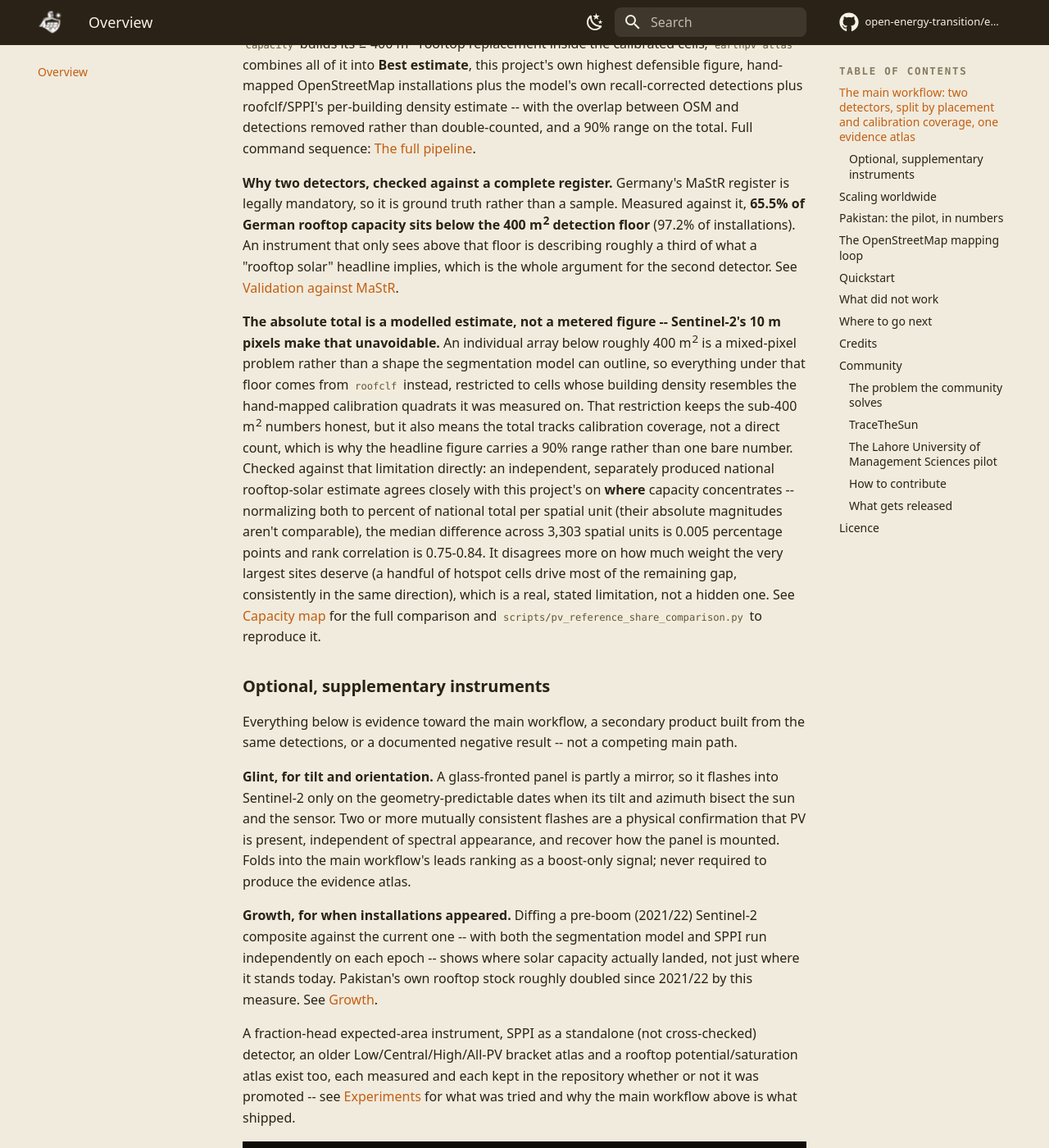
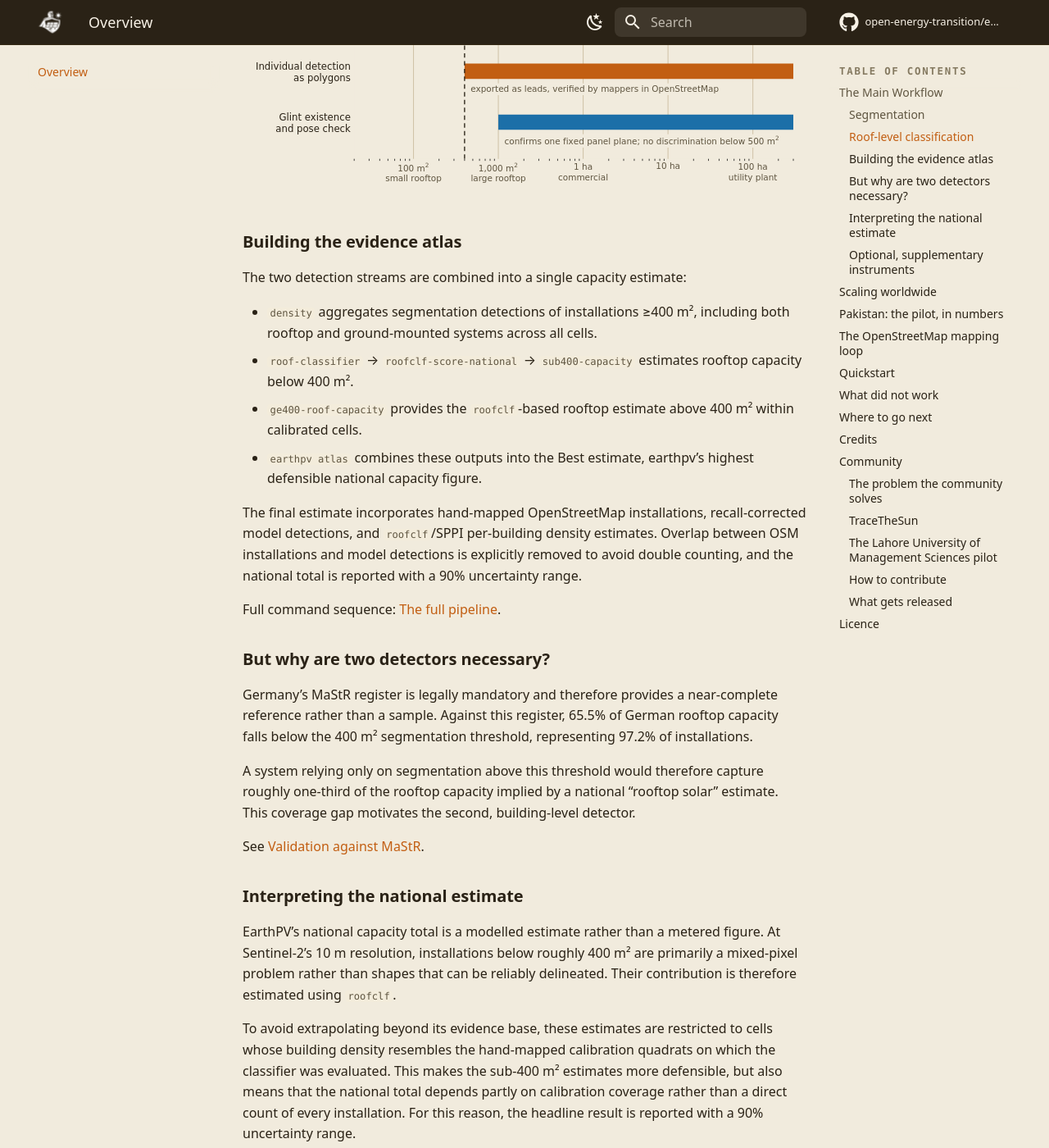
Before and after one commit to open-energy-transition/earthpv, an MkDocs documentation site: the page built from docs/overview.md, in a window 1280 px wide and 1400 px high, scrolled down 1898 px. Shown: the whole window at 82% size. Built offline with MkDocs 1.6.1 and Material for MkDocs 9.7.7, drawn with Linux system fonts in a browser that asks for light colours; comment, search, counter and statistics services are not loaded; some of the changed text lies outside the part shown.

Commit message:
updated the overview page!
I changed the descriptions and paragraphs so that they are better structured. Made changes till around the Quickstart heading.

```diff
--- a/docs/overview.md
+++ b/docs/overview.md
@@ -14,99 +14,79 @@
 > human-in-the-loop validation in OpenStreetMap can make global photovoltaic mapping more
 > scalable, verifiable, and cost-effective than existing methods.**
 
-EarthPV fine-tunes the open **TerraMind** geospatial foundation model (IBM and ESA, through
-TerraTorch) on **Sentinel-2** imagery, which is free, global and refreshed every five days,
-and puts every detection in front of **OpenStreetMap** mappers for verification. The
-verified result becomes the next round of training data. Model, code, training labels and
-capacity numbers are all open, and every input is a global dataset -- nothing here is built
-on imagery or licences that only exist in one country.
+EarthPV fine-tunes the open **TerraMind** geospatial foundation model, developed by IBM and ESA and accessed through TerraTorch, using **Sentinel-2** imagery. Sentinel-2 provides free, global coverage with imagery refreshed every five days. Each model detection is then presented to **OpenStreetMap** mappers for verification, and the verified results are fed back into subsequent rounds of training. The model, code, training labels, and capacity estimates are all openly available, and every input is derived from globally accessible datasets. As a result, the approach does not depend on imagery, proprietary licences, or data sources that are restricted to any single country.
 
 **Pakistan is the first pilot, not the destination.** It is where four methods below were
 built and measured; the plan is to run the same pipeline everywhere Sentinel-2 flies. See
 [Scaling worldwide](#scaling-worldwide).
 
-## The main workflow: two detectors, split by placement and calibration coverage, one evidence atlas
+## The Main Workflow
 
-This is earthpv's default pipeline and primary output. No single instrument covers
-rooftop solar at every scale, so it runs two, each measured against ground truth, and
-combines them into one product. The split is **not** a clean size boundary: roofclf's
-reach now extends past its original sub-400 m<sup>2</sup> floor into large rooftops too,
-wherever it has been calibrated to do so.
+This is earthpv’s default pipeline and primary output. It combines two detectors, each evaluated against ground truth, into a single evidence atlas. Their roles are divided by installation placement and calibration coverage rather than by a strict size threshold. In particular, `roofclf` now extends beyond its original sub-400 m² range to larger rooftops wherever calibration supports its use.
 
-**Segmentation, the source of every mapping lead, and of ground-mount capacity at any
-size.** A fine-tuned TerraMind-tiny outlines panels directly detects ground based and rooftop solar for >400 m<sup>2</sup> PV installations.
+### Segmentation
 
-**roofclf, for every rooftop below 400 m<sup>2</sup> -- and, where calibrated, for large
-rooftops too.** At 10 m pixel size of Sentinel 2 imagery, a 100 m<sup>2</sup> array is a handful of mixed
-pixels -- not enough to draw a polygon around, but enough to ask whether a *building*
-carries PV. **roofclf** is a per-building classifier trained on 27 exhaustively mapped
-ground-truth quadrats (0.879 AUC, 0.834 with roof size controlled for, where the
-segmentation raster scores close to chance on the same small buildings), cross-checked
-against **SPPI**, a zero-training five-band spectral index (He et al. 2026) that needs no
-labels at all (0.823 AUC in its own nine-quadrat evaluation, where roofclf scored 0.874
-on the identical buildings).
+A fine-tuned TerraMind-tiny model detects and outlines rooftop and ground-mounted PV installations above approximately 400 m². These detections provide the mapping leads used throughout EarthPV and form the basis of ground-mounted capacity estimates at all relevant sizes.
+
+### Roof-level classification
+
+`roofclf` addresses the part of the rooftop population that segmentation cannot reliably resolve. At Sentinel-2’s 10 m spatial resolution, a 100 m² array occupies only a handful of mixed pixels. This is insufficient to delineate a polygon reliably, but it can still provide enough information to determine whether a building hosts PV.
+
+`roofclf` is a per-building classifier trained on 27 exhaustively mapped ground-truth quadrats. It achieves an AUC of 0.879, or 0.834 after controlling for roof size, while the segmentation raster performs close to chance on the same small buildings. Its predictions are cross-checked against SPPI, a zero-training five-band spectral index introduced by He et al. (2026). In SPPI’s own nine-quadrat evaluation, SPPI achieved an AUC of 0.823, while `roofclf` reached 0.874 on the identical buildings.
+
+Although originally introduced for rooftops below 400 m², `roofclf` is also used for larger rooftops where sufficient calibration data supports its application.
 
 ![Three instruments and the installation-size range each one covers, on a logarithmic area axis: aggregate density estimation from about 20 square metres upward, individual polygon detection from 400 square metres, and glint pose confirmation from 1000 square metres.](assets/figures/size_spectrum.svg#only-light)
 ![Three instruments and the installation-size range each one covers, on a logarithmic area axis: aggregate density estimation from about 20 square metres upward, individual polygon detection from 400 square metres, and glint pose confirmation from 1000 square metres.](assets/figures/size_spectrum.dark.svg#only-dark)
 
-**Both instruments converge on the evidence atlas.** `density` aggregates segmentation's
-&ge; 400 m<sup>2</sup> detections (rooftop and ground-mount, every cell);
-`roof-classifier` → `roofclf-score-national` → `sub400-capacity` builds
-roofclf's < 400 m<sup>2</sup> population, and `ge400-roof-capacity` builds its &ge; 400
-m<sup>2</sup> rooftop replacement inside the calibrated cells; `earthpv atlas` combines
-all of it into **Best estimate**, this project's own highest defensible figure,
-hand-mapped OpenStreetMap installations plus the model's own recall-corrected detections
-plus roofclf/SPPI's per-building density estimate -- with the overlap between OSM and
-detections removed rather than double-counted, and a 90% range on the total. Full command
-sequence: [The full pipeline](reproduce.md#the-full-pipeline).
+### Building the evidence atlas
 
-**Why two detectors, checked against a complete register.** Germany's MaStR register is
-legally mandatory, so it is ground truth rather than a sample. Measured against it,
-**65.5% of German rooftop capacity sits below the 400 m<sup>2</sup> detection floor**
-(97.2% of installations). An instrument that only sees above that floor is describing
-roughly a third of what a "rooftop solar" headline implies, which is the whole argument
-for the second detector. See [Validation against MaStR](methods/mastr-validation.md).
+The two detection streams are combined into a single capacity estimate:
 
-**The absolute total is a modelled estimate, not a metered figure -- Sentinel-2's 10 m
-pixels make that unavoidable.** An individual array below roughly 400 m<sup>2</sup> is a
-mixed-pixel problem rather than a shape the segmentation model can outline, so everything
-under that floor comes from `roofclf` instead, restricted to cells whose building density
-resembles the hand-mapped calibration quadrats it was measured on. That restriction keeps
-the sub-400 m<sup>2</sup> numbers honest, but it also means the total tracks calibration
-coverage, not a direct count, which is why the headline figure carries a 90% range rather
-than one bare number. Checked against that limitation directly: an independent,
-separately produced national rooftop-solar estimate agrees closely with this project's on
-**where** capacity concentrates -- normalizing both to percent of national total per
-spatial unit (their absolute magnitudes aren't comparable), the median difference across
-3,303 spatial units is 0.005 percentage points and rank correlation is 0.75-0.84. It
-disagrees more on how much weight the very largest sites deserve (a handful of hotspot
-cells drive most of the remaining gap, consistently in the same direction), which is a
-real, stated limitation, not a hidden one. See [Capacity map](results/capacity.md) for the
-full comparison and `scripts/pv_reference_share_comparison.py` to reproduce it.
+- `density` aggregates segmentation detections of installations ≥400 m², including both rooftop and ground-mounted systems across all cells.
+- `roof-classifier` → `roofclf-score-national` → `sub400-capacity` estimates rooftop capacity below 400 m².
+- `ge400-roof-capacity` provides the `roofclf`-based rooftop estimate above 400 m² within calibrated cells.
+- `earthpv atlas` combines these outputs into the Best estimate, earthpv’s highest defensible national capacity figure.
+
+The final estimate incorporates hand-mapped OpenStreetMap installations, recall-corrected model detections, and `roofclf`/SPPI per-building density estimates. Overlap between OSM installations and model detections is explicitly removed to avoid double counting, and the national total is reported with a 90% uncertainty range.
+
+Full command sequence: [The full pipeline](reproduce.md#the-full-pipeline).
+
+### But why are two detectors necessary?
+
+Germany’s MaStR register is legally mandatory and therefore provides a near-complete reference rather than a sample. Against this register, 65.5% of German rooftop capacity falls below the 400 m² segmentation threshold, representing 97.2% of installations.
+
+A system relying only on segmentation above this threshold would therefore capture roughly one-third of the rooftop capacity implied by a national “rooftop solar” estimate. This coverage gap motivates the second, building-level detector.
+
+See [Validation against MaStR](methods/mastr-validation.md).
+
+### Interpreting the national estimate
+
+EarthPV’s national capacity total is a modelled estimate rather than a metered figure. At Sentinel-2’s 10 m resolution, installations below roughly 400 m² are primarily a mixed-pixel problem rather than shapes that can be reliably delineated. Their contribution is therefore estimated using `roofclf`.
+
+To avoid extrapolating beyond its evidence base, these estimates are restricted to cells whose building density resembles the hand-mapped calibration quadrats on which the classifier was evaluated. This makes the sub-400 m² estimates more defensible, but also means that the national total depends partly on calibration coverage rather than a direct count of every installation. For this reason, the headline result is reported with a 90% uncertainty range.
+
+An independent national rooftop-solar estimate provides an additional spatial check. Because the absolute magnitudes of the two estimates are not directly comparable, both are normalized to each spatial unit’s share of national capacity. Across 3,303 spatial units, the median difference is 0.005 percentage points, with a rank correlation of 0.75 to 0.84.
+
+The main disagreement concerns the relative importance assigned to the largest sites. A small number of hotspot cells account for most of the remaining difference, consistently in the same direction. EarthPV therefore treats the treatment of very large sites as an explicit limitation of the current estimate.
+
+See [Capacity map](results/capacity.md) for the full comparison and `scripts/pv_reference_share_comparison.py` to reproduce it.
 
 ### Optional, supplementary instruments
 
-Everything below is evidence toward the main workflow, a secondary product built from the
-same detections, or a documented negative result -- not a competing main path.
+These instruments support, extend, or test the main workflow. They are not alternative primary pipelines.
 
-**Glint, for tilt and orientation.** A glass-fronted panel is partly a mirror, so it
-flashes into Sentinel-2 only on the geometry-predictable dates when its tilt and azimuth
-bisect the sun and the sensor. Two or more mutually consistent flashes are a physical
-confirmation that PV is present, independent of spectral appearance, and recover how the
-panel is mounted. Folds into the main workflow's leads ranking as a boost-only signal;
-never required to produce the evidence atlas.
+#### Glint
 
-**Growth, for when installations appeared.** Diffing a pre-boom (2021/22) Sentinel-2
-composite against the current one -- with both the segmentation model and SPPI run
-independently on each epoch -- shows where solar capacity actually landed, not just where
-it stands today. Pakistan's own rooftop stock roughly doubled since 2021/22 by this
-measure. See [Growth](results/growth.md).
+Glint analysis provides an independent physical confirmation of PV presence and can also recover panel tilt and orientation. Glass-fronted panels behave partly like mirrors, producing flashes in Sentinel-2 imagery on dates predicted by the geometry between the Sun, panel, and satellite. Two or more geometrically consistent flashes strengthen confidence that PV is present. In the main workflow, glint is used only as a boost to lead ranking and is never required to produce the evidence atlas.
 
-A fraction-head expected-area instrument, SPPI as a standalone (not cross-checked)
-detector, an older Low/Central/High/All-PV bracket atlas and a rooftop
-potential/saturation atlas exist too, each measured and each kept in the repository
-whether or not it was promoted -- see [Experiments](experiments.md) for what was tried
-and why the main workflow above is what shipped.
+#### Growth
+
+Growth analysis estimates when installations appeared by comparing a pre-boom 2021/22 Sentinel-2 composite with the current one. Both the segmentation model and SPPI are run independently on each epoch, allowing changes in solar deployment to be mapped over time rather than only measuring the present-day stock. By this measure, Pakistan’s rooftop solar stock has roughly doubled since 2021/22. See [Growth](results/growth.md).
+
+#### Other evaluated instruments
+
+Additional methods retained in the repository include a fraction-head expected-area model, SPPI as a standalone detector, an earlier Low/Central/High/All-PV bracket atlas, and a rooftop potential and saturation atlas. Each was evaluated even where it was not promoted into the final workflow. See [Experiments](experiments.md) for the methods tested and the rationale behind the final pipeline.
 
 [![The earthpv evidence atlas: Pakistan's rooftop solar capacity, best estimate 19,746 MWp (90 percent range 16,051 to 23,520) -- a night-lights style map of estimated capacity per 0.1 degree cell concentrated in the Punjab corridor and the Karachi industrial belt.](assets/figures/pakistan_evidence_atlas.png)](results/capacity.md)
 
@@ -168,19 +148,9 @@ above:
 | **400 m<sup>2</sup>** | size below which segmentation is trained blind; roofclf/SPPI cover it, and roofclf also replaces segmentation above it inside its calibrated cells |
 | **65.5%** | of Germany's rooftop capacity sits *below* that floor, measured against its complete MaStR register |
 
-The headline figure carries a 90% range as of 2026-08-11, composed from the
-area-to-capacity constants' priors, segmentation's measured precision and recall by
-installation size, and the coverage ratio's sensitivity to which calibration quadrats
-happen to have been mapped. The range is wide on purpose: this figure moved by 20-35%
-five times in a single week from recalibration alone, and reporting it bare had been
-hiding that. It is not a design-based margin of error -- the quadrats behind it are
-hand-picked, not randomly sampled, and it does not cover the gap between where the
-roofclf coverage-ratio correction is fit and where it is applied: about half of Best is
-priced by a multiplier measured on quadrats several times denser than most of the cells
-it prices (see [Calibration density mismatch](issues/roofclf-calibration-density-mismatch.md)).
-See [Capacity map](results/capacity.md) for the derivation and
-[Validation against MaStR](methods/mastr-validation.md) for what a legally complete
-register can and cannot settle.
+As of 2026-08-11, the headline figure carries a 90% uncertainty range based on priors for the area-to-capacity constants, measured segmentation precision and recall by installation size, and the sensitivity of the coverage ratio to the mapped calibration quadrats. The range is intentionally wide: recalibration alone shifted the estimate by 20 to 35% five times in one week.
+
+It is not a design-based margin of error. The quadrats are hand-picked, not randomly sampled, and the range does not capture the mismatch between where the roofclf coverage correction is calibrated and where it is applied. Roughly half of Best uses a multiplier derived from quadrats several times denser than many of the cells it estimates. See [Calibration density mismatch](issues/roofclf-calibration-density-mismatch.md) for details. The full uncertainty derivation is provided in [Capacity map](results/capacity.md), while [Validation against MaStR](methods/mastr-validation.md) explains what comparison with a legally complete register can and cannot establish.
 
 Every number above carries the same caveat: **this is a screening and estimation layer,
 not a register**. No human has validated most of it at scale, and the sub-400 m
```
